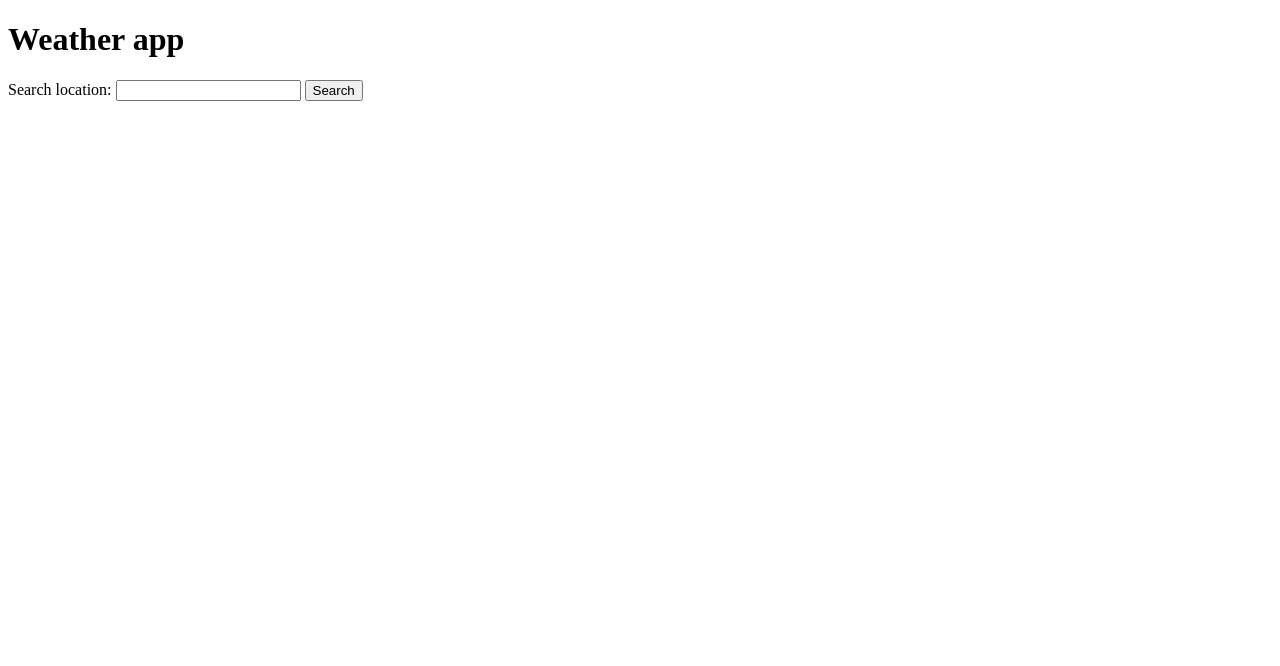
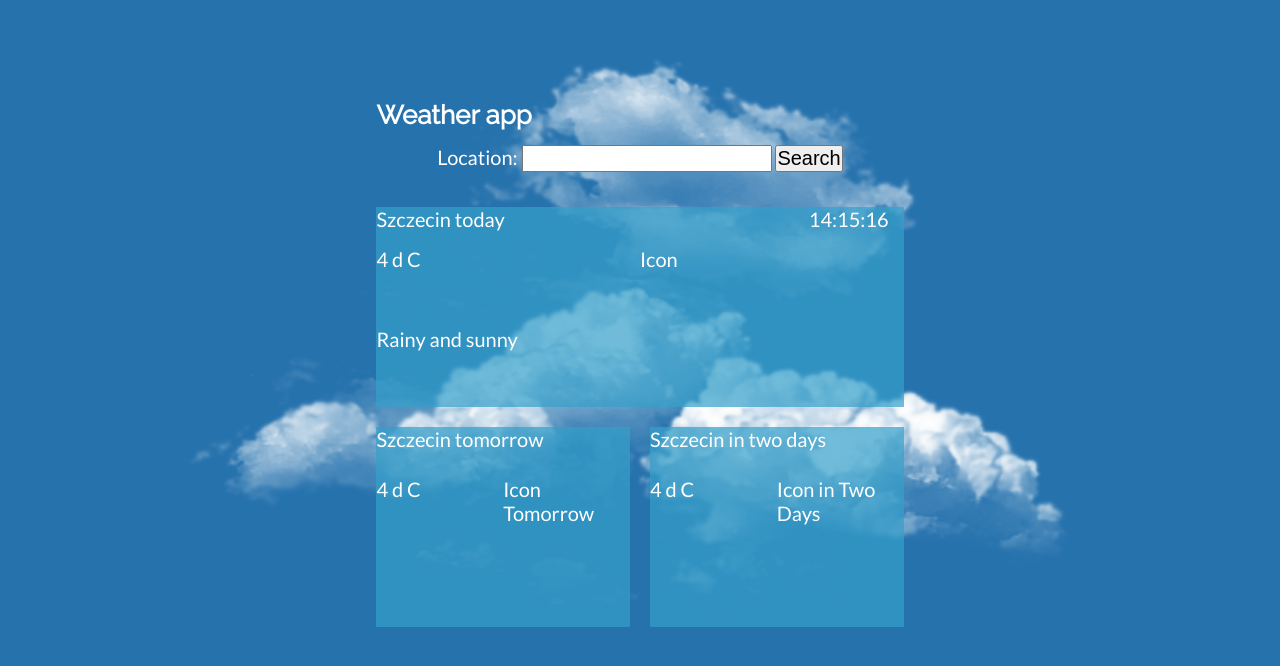
Before and after one commit to achuchra/Weather-APP, a plain HTML site: page index.html in a window 1280 px wide. Drawn offline with nearby package versions, Linux system fonts and the light colour scheme.

Commit message:
Some html and css

```diff
--- a/app.js
+++ b/app.js
@@ -6,7 +6,6 @@ formLocation.addEventListener("submit", geocode);
 
 //Let's get some API response...
 function geocode(e) {
-  // Prevent actual submit
   e.preventDefault();
 
   var location = document.getElementById("form_location").value;
@@ -19,13 +18,12 @@ function geocode(e) {
       }
     })
     .then(function(response) {
-      // Log full response
       console.log(response);
       let lat = response.data.results[0].geometry.location.lat;
       let lng = response.data.results[0].geometry.location.lng;
       const proxy = "https://cors-anywhere.herokuapp.com/";
       return axios.get(
-        `${proxy}https://api.darksky.net/forecast/04ffe3c8e0cdd04db48a3b60e1050492/${lat},${lng}`
+        `https://api.darksky.net/forecast/04ffe3c8e0cdd04db48a3b60e1050492/${lat},${lng}`
       );
     })
     .then(function(response) {
@@ -35,4 +33,3 @@ function geocode(e) {
     })
     .catch(error => console.log(error));
 }
-geocode();
--- a/index.html
+++ b/index.html
@@ -5,21 +5,50 @@
     <meta name="viewport" content="width=device-width, initial-scale=1.0" />
     <meta http-equiv="X-UA-Compatible" content="ie=edge" />
     <title>Weather application</title>
-    <link rel="stylesheet" href="/style.css" />
+    <link rel="stylesheet" href="style.css" />
+    <link
+      href="https://fonts.googleapis.com/css?family=Lato|Raleway"
+      rel="stylesheet"
+    />
     <script src="https://unpkg.com/axios/dist/axios.min.js"></script>
   </head>
   <body>
+    <div class="wrapper">
+      <div class="side-left"></div>
+      <div class="main">
         <header>
           <h1>Weather app</h1>
           <form id="location">
-        <label>Search location: </label>
+            <label>Location:</label>
             <input type="text" class="form_location2" id="form_location" />
             <button type="submit">Search</button>
           </form>
         </header>
         <main>
+          <div class="today">
+            <div class="word-today">Szczecin today</div>
+            <div class="time">14:15:16</div>
+            <div class="temperature-today">4 d C</div>
+            <div class="svg-today">Icon</div>
+            <div class="comment-today">Rainy and sunny</div>
+          </div>
+          <div class="tomorrow">
+            <div class="word-tomorrow">Szczecin tomorrow</div>
+            <div class="temperature-tomorrow">4 d C</div>
+            <div class="svg-tomorrow">Icon Tomorrow</div>
+          </div>
+          <div class="in-two-days">
+            <div class="word-in-two-days">Szczecin in two days</div>
+            <div class="temperature-in-two-days">4 d C</div>
+            <div class="svg-in-two-days">Icon in Two Days</div>
+          </div>
+        </main>
+      </div>
+      <div class="side-right"></div>
+    </div>
+    <main>
       <div id="contain"></div>
     </main>
-    <script src="/app.js" type="text/javascript"></script>
+    <script src="app.js" type="text/javascript"></script>
   </body>
 </html>
--- a/style.css
+++ b/style.css
@@ -0,0 +1,94 @@
+:root {
+  --background-color: rgba(54, 160, 203, 0.7);
+}
+
+* {
+  padding: 0;
+  margin: 0;
+  box-sizing: border-box;
+  font-size: 20px;
+}
+
+html {
+  background-color: #2672ad;
+  background-image: url("clouds.jpg");
+  background-position: center;
+  background-repeat: no-repeat;
+  background-position-y: 0;
+  color: white;
+  font-family: "Lato", sans-serif;
+}
+
+textarea:focus,
+input:focus {
+  outline: none;
+}
+
+.wrapper {
+  display: grid;
+  grid-template-columns: 1fr 1.4fr 1fr;
+  margin-top: 100px;
+}
+
+header > form {
+  text-align: center;
+  padding: 15px;
+}
+
+header > form > input {
+  width: 250px;
+}
+
+h1 {
+  font-size: 1.3em;
+  font-family: "Raleway", sans-serif;
+}
+
+main {
+  display: grid;
+  grid-template-columns: 1fr 1fr;
+  grid-gap: 1em;
+}
+
+.today {
+  margin-top: 1em;
+  grid-column-start: span 2;
+  display: grid;
+  grid-template-columns: 1fr 1fr;
+  grid-template-rows: 1fr 2fr 2fr;
+  height: 200px;
+  background-color: var(--background-color);
+}
+
+.time {
+  text-align: right;
+  padding-right: 15px;
+}
+
+.svg-today {
+  grid-row-start: span 2;
+}
+
+.tomorrow {
+  background-color: var(--background-color);
+  height: 200px;
+  display: grid;
+  grid-template-columns: 1fr 1fr;
+  grid-template-rows: 1fr 3fr;
+}
+
+.word-tomorrow {
+  grid-column-start: span 2;
+}
+
+.in-two-days {
+  background-color: var(--background-color);
+  height: 200px;
+  display: grid;
+  grid-template-columns: 1fr 1fr;
+  grid-template-rows: 1fr 3fr;
+}
+
+.word-in-two-days {
+  grid-column-start: span 2;
+}
```
Also changed, not shown: clouds.jpg (added), clouds.png (added). Lines whose indentation alone changed are shown as unchanged.
